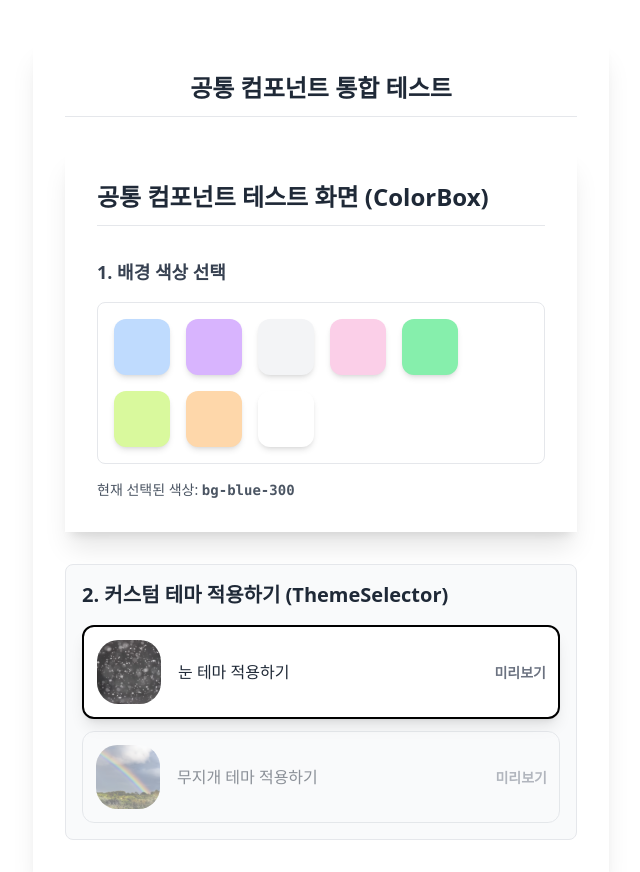
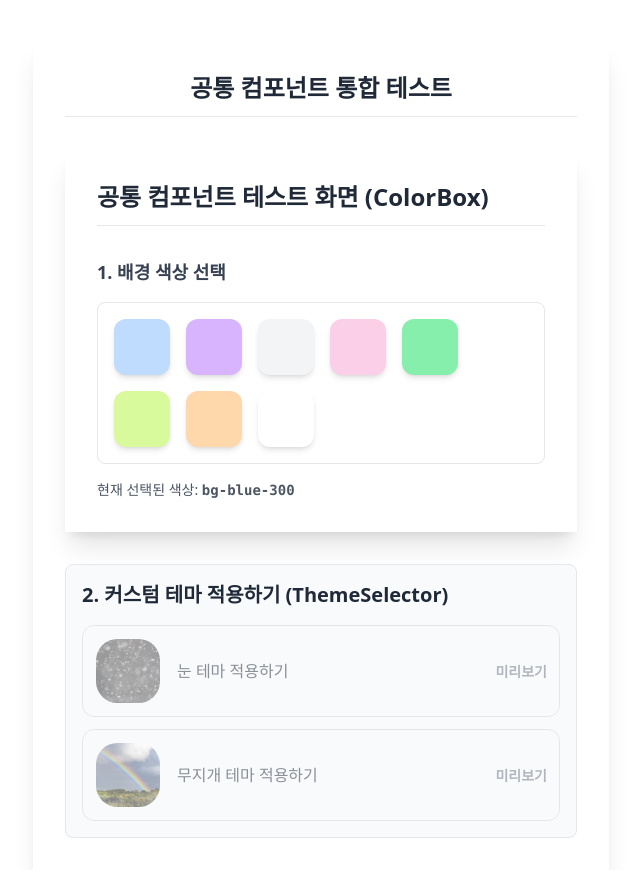
Before and after one commit to RollProject/Roll_Frontend, a React app: page /testButton in a window 1280 px wide. Shown: the whole page, without its empty margins (319-959 px from the left). Built offline with nearby package versions, Linux system fonts and the light colour scheme; the HTML template or start-up script is replaced by a standard one.

Commit message:
fix : 테마 유료버전 유저만 사용 일반유저는 블럭

```diff
--- a/src/pages/TestPageButton.jsx
+++ b/src/pages/TestPageButton.jsx
@@ -1,7 +1,7 @@
 import React, { useState } from 'react';
+
 import ColorBox from '@/components/commons/buttons/ColorBox.jsx';
 import ThemeSelector from '@/components/commons/buttons/ThemeSelector';
-
 
 const TestColors = () => {
     // 선택된 색상 상태를 관리합니다. (초기값은 파란색)
@@ -46,14 +46,27 @@ const TestColors = () => {
         </div>
     );
 };
+
+//테마는 프리미엄유저만 사용함
 const THEMES = [
-    // public 폴더 직속 이미지 경로라고 가정합니다.
-    { id: 'snow', name: '눈 테마 적용하기', image: '/snow.svg' },
-    { id: 'rainbow', name: '무지개 테마 적용하기', image: '/rainbow.svg' },
+    //유료버전인지 체크
+   { id: 'snow', name: '눈 테마 적용하기', image: '/snow.svg', type: 'premium' },
+    { id: 'rainbow', name: '무지개 테마 적용하기', image: '/rainbow.svg', type: 'premium' },
 ];
 
 const TestThemes = () => {
-    const [activeTheme, setActiveTheme] = useState('snow'); // 현재 선택된 테마 ID
+    const [activeTheme, setActiveTheme] = useState('null'); // 현재 선택된 테마 ID
+
+    const handleThemeClick = (themeId) => {
+        const selectedTheme = THEMES.find(t => t.id === themeId);
+
+        if (selectedTheme && selectedTheme.type === 'premium') {
+            alert("이 테마는 유료 버전에서 사용 가능합니다.");
+            return;
+        }
+
+        setActiveTheme(themeId);
+    };
 
     return (
         <div className="p-4 bg-gray-50 rounded-lg border border-gray-200">
@@ -65,7 +78,7 @@ const TestThemes = () => {
                         themeName={theme.name}
                         imageUrl={theme.image}
                         isSelected={activeTheme === theme.id} // ID 일치 여부로 선택 상태 결정
-                        onClick={() => setActiveTheme(theme.id)} // 클릭 시 상태 업데이트
+                        onClick={() => handleThemeClick(theme.id)}  // 클릭 시 상태 업데이트
                     />
                 ))}
             </div>
@@ -84,7 +97,6 @@ function TestPageButton() {
             <TestColors />
             <TestThemes />
 
-            {/* 참고: 이전에 만든 TextInput 테스트 페이지의 내용을 여기에 추가할 수도 있습니다. */}
         </div>
     );
 }
```
